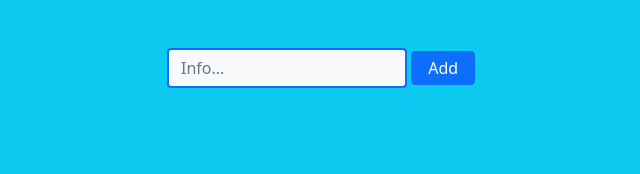
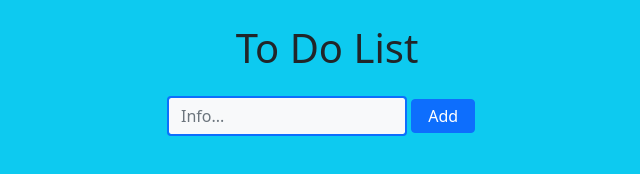
Before and after one commit to Sanjarbek1997/to-do-list, a plain HTML site: page index.html in a window 1280 px wide. Shown: the whole page, without its empty margins (313-953 px from the left). Drawn offline with nearby package versions, Linux system fonts and the light colour scheme.

Commit message:
add title

```diff
--- a/index.html
+++ b/index.html
@@ -15,7 +15,10 @@
     <link rel="stylesheet" href="css/style.css" />
   </head>
   <body class="bg-info">
-    <form action="#" class="form w-25 mx-auto my-5 ">
+    <h1 class="title text-center my-4" >
+      To Do List
+    </h1>
+    <form action="#" class="form w-25 mx-auto mb-5 ">
       <input type="text" aria-label="info" class="form__input form-control border border-primary border-2 d-inline w-75 bg-light" placeholder="Info...">
       <button class="form__btn btn btn-primary p-1 px-3 ">Add</button>
     </form>
```
